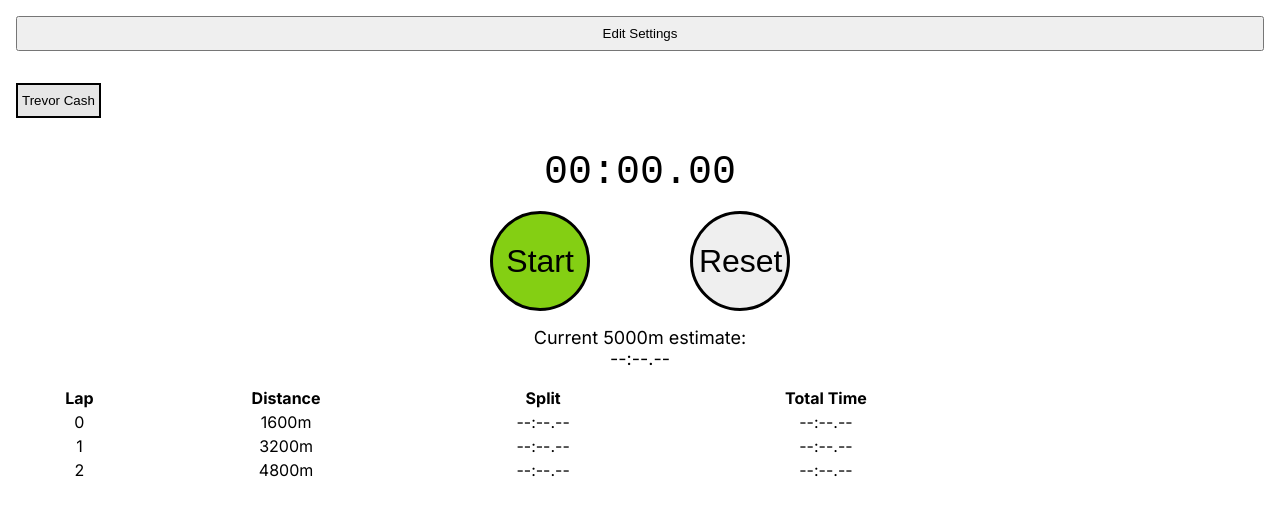
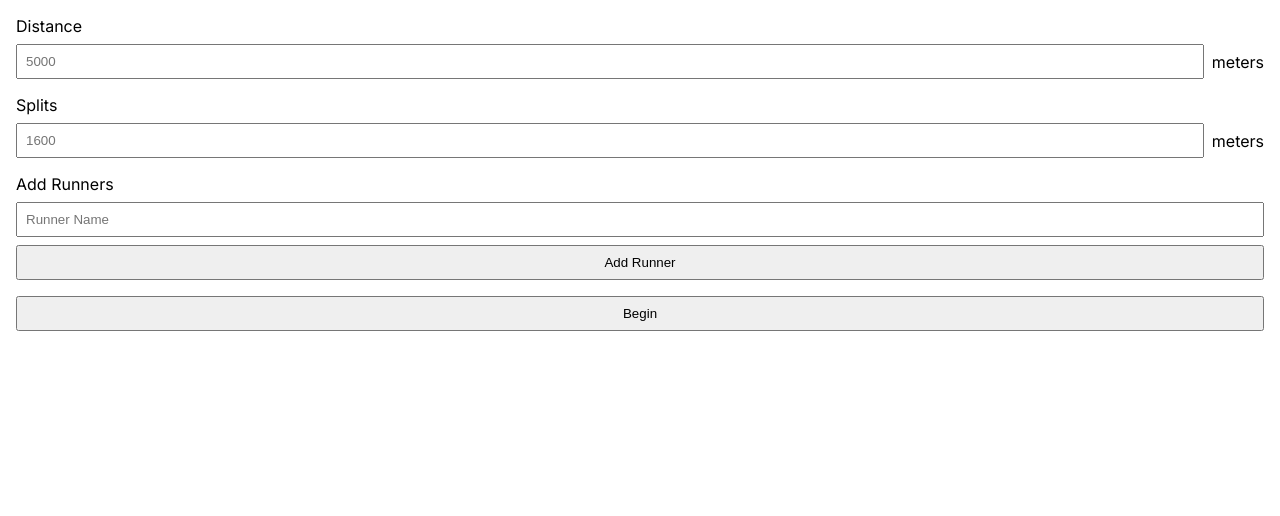
Before and after one commit to webdevtrev/running-tools, a Next.js app: page /tools/race-stopwatch in a window 1280 px wide. Shown: the top 516 px of the page. Built offline with nearby package versions, Linux system fonts and the light colour scheme.

Commit message:
Adds some UX changes to make race stopwatch easier to use

```diff
--- a/src/Components/Button/styles.module.css
+++ b/src/Components/Button/styles.module.css
@@ -1,3 +1,4 @@
 .button {
   padding: 0.5rem;
+  color: black;
 }
--- a/src/app/globals.css
+++ b/src/app/globals.css
@@ -2,3 +2,6 @@ html,
 body {
   margin: 0;
 }
+* {
+  color: black;
+}
--- a/src/app/tools/layout.js
+++ b/src/app/tools/layout.js
@@ -1,8 +1,15 @@
-import Link from 'next/link';
+import Head from 'next/head';
 import styles from './layout.module.css';
 
 export default function Layout({ children }) {
   return (
+    <>
+      <Head>
+        <meta
+          name='viewport'
+          content='width=device-width, initial-scale=1, maximum-scale=1'
+        />
+      </Head>
       <html lang='en'>
         <body>
           {/* <header className={styles.header}> */}
@@ -13,5 +20,6 @@ export default function Layout({ children }) {
           <main className={styles.main}>{children}</main>
         </body>
       </html>
+    </>
   );
 }
--- a/src/app/tools/layout.module.css
+++ b/src/app/tools/layout.module.css
@@ -8,5 +8,5 @@
 }
 .main {
   padding: 1rem;
-  height: 100vh;
+  height: calc(100vh - 2rem);
 }
--- a/src/app/tools/race-stopwatch/page.js
+++ b/src/app/tools/race-stopwatch/page.js
@@ -1,26 +1,27 @@
 'use client';
-import React, { useEffect, useState, useReducer } from 'react';
+import React, { useEffect, useRef, useReducer } from 'react';
 import styles from './page.module.css';
 import Button from '@/Components/Button';
 
+let time = 0;
+// const initialState = {
+//   active: true,
+//   time: 0,
+//   running: false,
+//   distance: 5000,
+//   split: 1600,
+//   runners: [{ name: 'Trevor Cash', splits: [] }],
+//   activeRunner: 0,
+// };
 const initialState = {
-  active: true,
+  active: false,
   time: 0,
   running: false,
-  distance: 5000,
-  split: 1600,
-  runners: [{ name: 'Trevor Cash', splits: [] }],
+  distance: undefined,
+  split: undefined,
+  runners: [{ name: '', splits: [] }],
   activeRunner: 0,
 };
-// const initialState = {
-//   active: false,
-//   time: 0,
-//   running: false,
-//   distance: undefined,
-//   split: undefined,
-//   runners: [{ name: '', splits: [] }],
-//   activeRunner: 0,
-// };
 function reducer(state, action) {
   const runners = state.runners;
   switch (action.type) {
@@ -29,9 +30,10 @@ function reducer(state, action) {
     case 'updateTime':
       return { ...state, time: action.time };
     case 'reset':
+      time = 0;
+      action.timer.textContent = '00:00.00';
       return {
         ...state,
-        time: 0,
         runners: state.runners.map((runner, index) => {
           return { ...runner, splits: [] };
         }),
@@ -47,7 +49,7 @@ function reducer(state, action) {
         runners: runners,
       };
     case 'addRunnerSplit':
-      runners[state.activeRunner].splits.push(state.time);
+      runners[state.activeRunner].splits.push(time);
       return {
         ...state,
         runners: runners,
@@ -89,14 +91,16 @@ function reducer(state, action) {
 }
 
 export default function Stopwatch() {
+  const timeContainer = useRef(null);
   const [state, dispatch] = useReducer(reducer, initialState);
   useEffect(() => {
     if (state.running) {
       const start = Date.now();
-      const current = state.time;
+      const current = time;
       const timer = setInterval(() => {
-        dispatch({ type: 'updateTime', time: Date.now() - start + current });
-      }, 100);
+        time = Date.now() - start + current;
+        timeContainer.current.innerHTML = formatTime(time);
+      }, 10);
       return () => {
         clearInterval(timer);
       };
@@ -107,7 +111,10 @@ export default function Stopwatch() {
     const minutes = Math.floor(time / 60000);
     const seconds = Math.floor((time - minutes * 60000) / 1000);
     const milliseconds = Math.floor(time - minutes * 60000 - seconds * 1000);
-    return `${padZero(minutes)}:${padZero(seconds)}.${padZero(milliseconds)}`;
+    const millisecondsWithoutThousands = Math.floor(milliseconds / 10);
+    return `${padZero(minutes)}:${padZero(seconds)}.${padZero(
+      millisecondsWithoutThousands
+    )}`;
   }
 
   function padZero(number) {
@@ -215,7 +222,9 @@ export default function Stopwatch() {
               </button>
             ))}
           </div>
-          <div className={styles.timer}>{formatTime(state.time)}</div>
+          <div ref={timeContainer} className={styles.timer}>
+            {formatTime(time)}
+          </div>
           <div className={styles.timingButtons}>
             <button
               className={`${styles.timingButton} ${
@@ -233,6 +242,13 @@ export default function Stopwatch() {
                 onClick={() => {
                   dispatch({ type: 'addRunnerSplit' });
                 }}
+                style={{
+                  visibility:
+                    state.runners[state.activeRunner].splits.length ===
+                    Math.floor(state.distance / state.split)
+                      ? 'hidden'
+                      : 'visible',
+                }}
               >
                 Lap
               </button>
@@ -243,7 +259,7 @@ export default function Stopwatch() {
                   if (
                     window.confirm("Resetting will clear all runner's times.")
                   ) {
-                    dispatch({ type: 'reset' });
+                    dispatch({ type: 'reset', timer: timeContainer.current });
                   }
                 }}
               >
```
Lines whose indentation alone changed are shown as unchanged.
